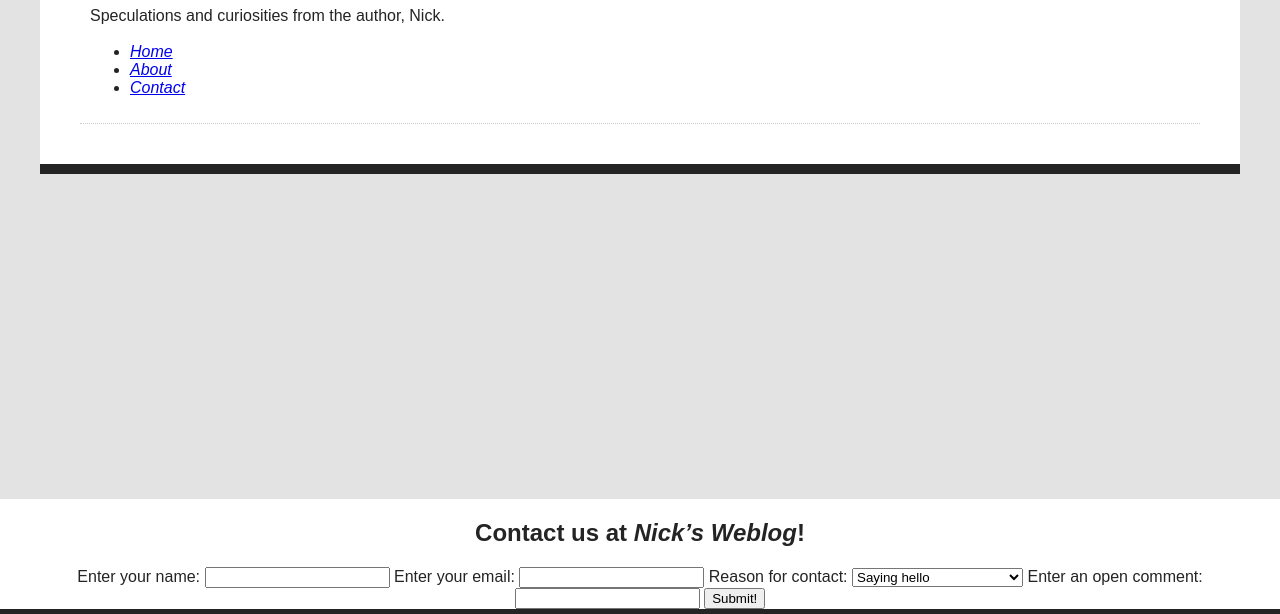
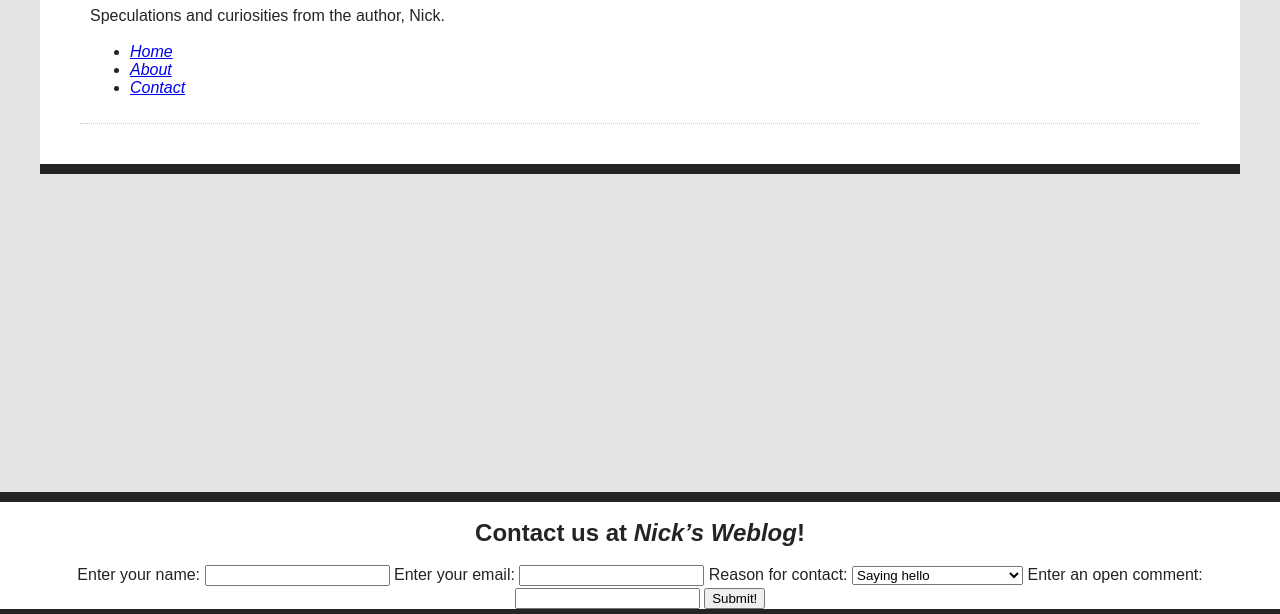
Before and after one commit to hoekwa14/MI349_blog, a plain HTML site: page contact.html in a window 1280 px wide. Shown: the part 186-800 px from the top of the page. Drawn offline with Linux system fonts and the light colour scheme.

Commit message:
Adjusting footer

```diff
--- a/style.css
+++ b/style.css
@@ -122,5 +122,7 @@ main{
     bottom: 0;
     width: 100%;
     background-color: #fff;
+    border-top: 10px solid #242424;
     text-align: center;
+    line-height: 1.4em;
 }
```
